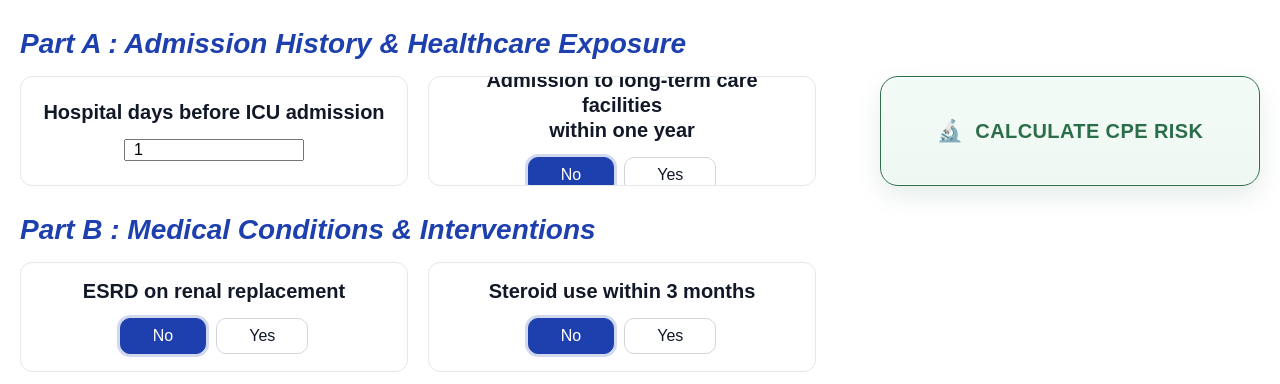
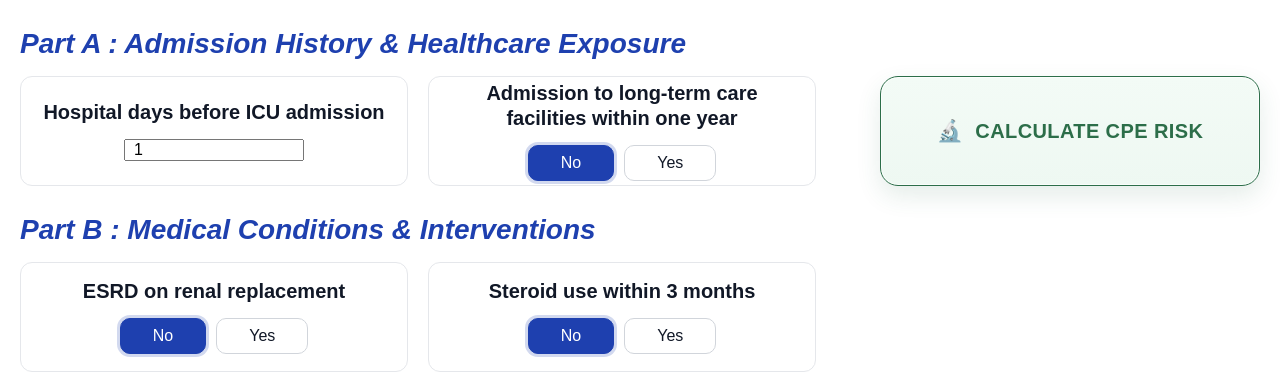
Before and after one commit to hyeonji0831/CPE_predictor, a Flask app: page / in a window 1280 px wide. Shown: the part 83-467 px from the top of the page. Run offline with Flask 3, Linux system fonts and the light colour scheme; parts of the project's set-up code (start-up, migrations or seed data) failed here and were passed over.

Commit message:
Update index.html

```diff
--- a/templates/index.html
+++ b/templates/index.html
@@ -40,10 +40,7 @@
 
               <!-- LTCF admission -->
               <div class="card">
-                <div class="card-title">
-                  Admission to long-term care facilities <br />
-                  within one year
-                </div>
+                <div class="card-title">Admission to long-term care facilities within one year</div>
                 <div class="chip-group">
                   <input type="radio" id="ltcf_no" name="ltcf" value="0" checked />
                   <label for="ltcf_no" class="chip">No</label>
```
